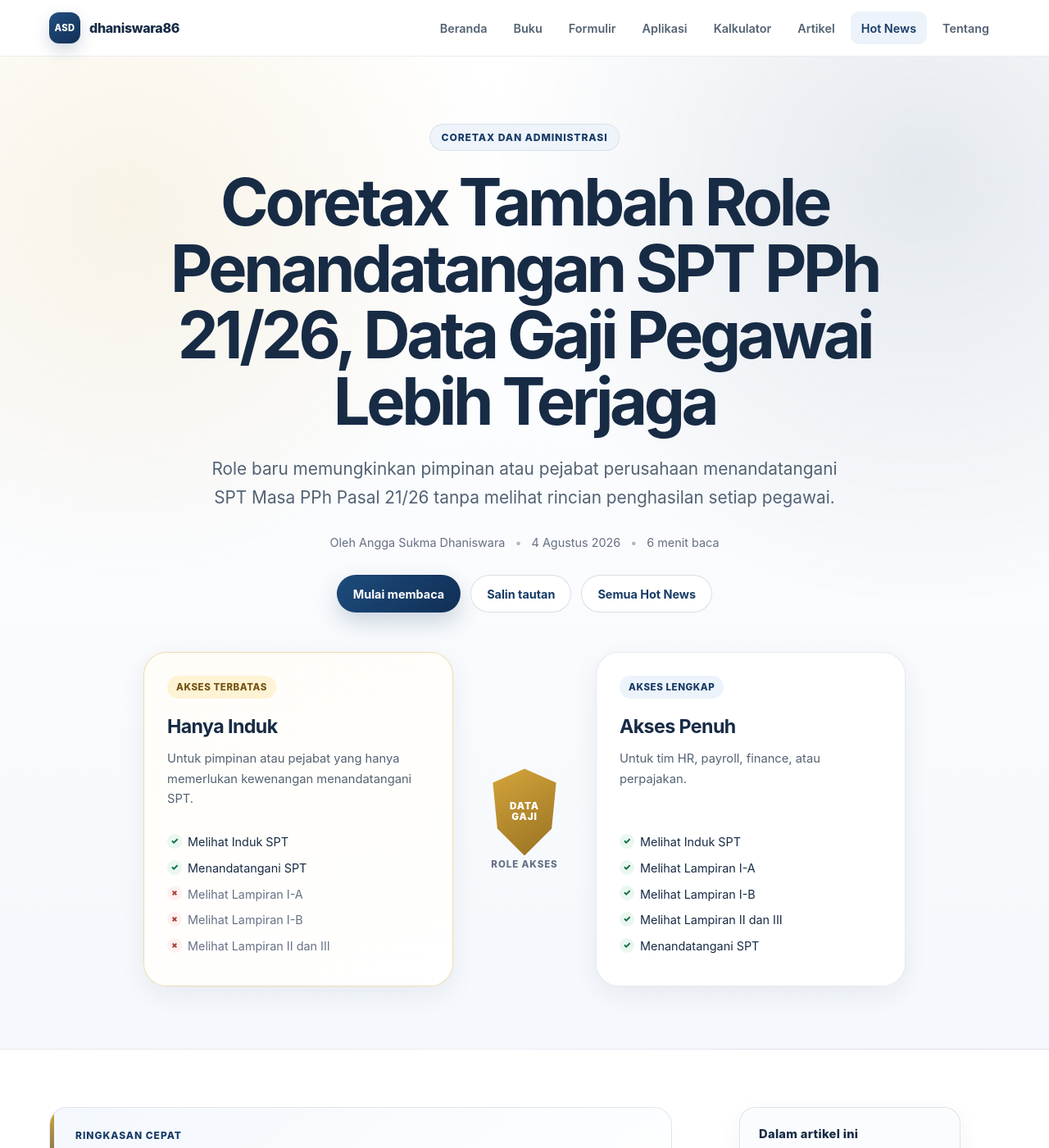
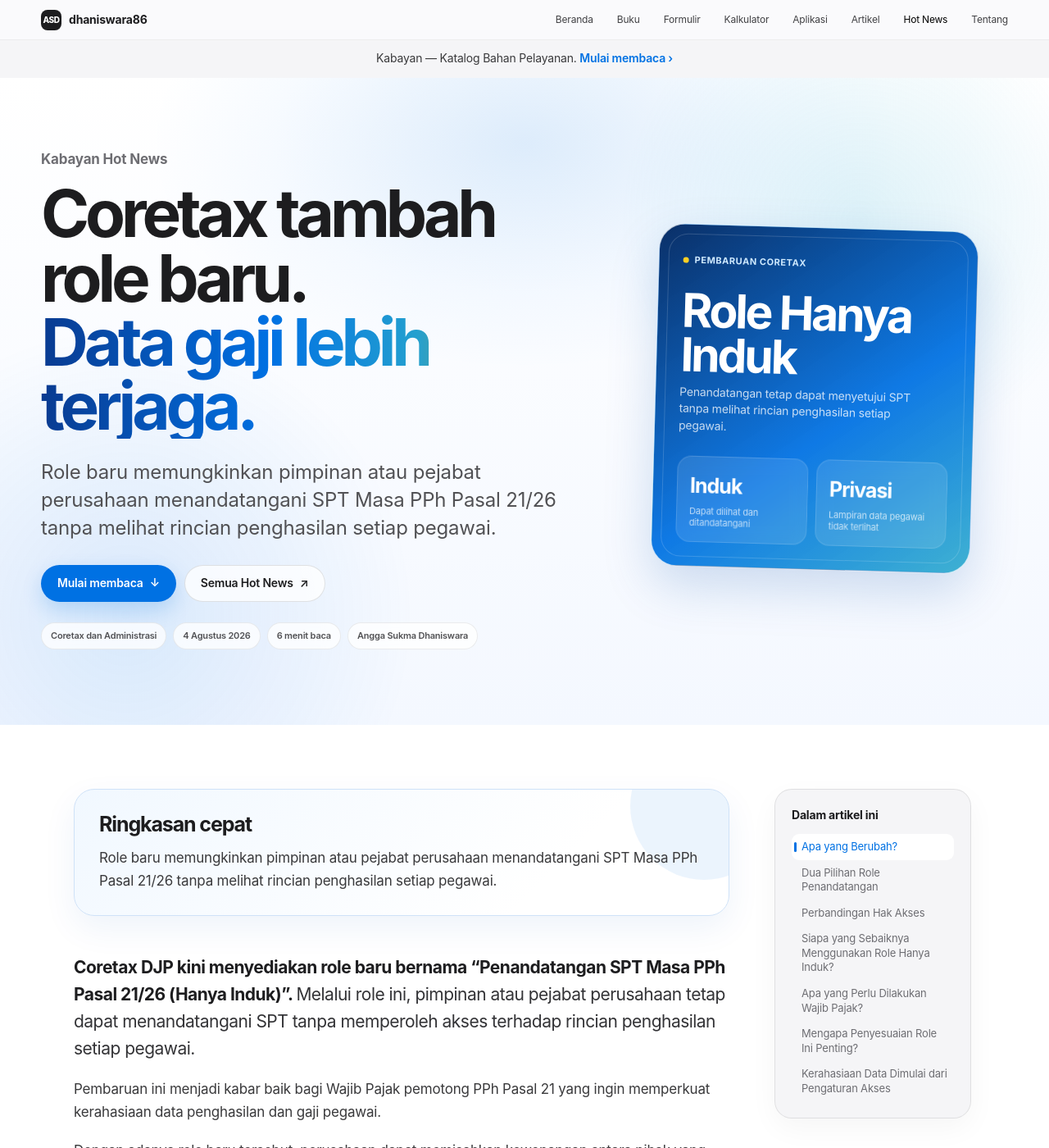
Before and after one commit to dhaniswara86/dhaniswara86.github.io, a Jekyll site: the page built from _posts/2026-08-04-coretax-role-baru-pph21-hanya-induk.md, in a window 1280 px wide and 1400 px high. Shown: the whole window at 82% size. Built offline with Jekyll 4.4.1, drawn with Linux system fonts in a browser that asks for light colours; some of the changed text lies outside the part shown.

Commit message:
Aktifkan layout editorial artikel Coretax

```diff
--- a/_posts/2026-08-04-coretax-role-baru-pph21-hanya-induk.md
+++ b/_posts/2026-08-04-coretax-role-baru-pph21-hanya-induk.md
@@ -1,20 +1,30 @@
 ---
-layout: hotnews
+layout: hotnews-editorial
 title: "Coretax Tambah Role Penandatangan SPT PPh 21/26, Data Gaji Pegawai Lebih Terjaga"
 date: 2026-08-04 09:00:00 +0700
 date_modified: 2026-08-04 09:00:00 +0700
 author: "Angga Sukma Dhaniswara"
 category: "Coretax dan Administrasi"
+
 tags:
   - Coretax
   - PPh Pasal 21
   - Hak Akses
   - Kerahasiaan Data
+
 excerpt: "Role baru memungkinkan pimpinan atau pejabat perusahaan menandatangani SPT Masa PPh Pasal 21/26 tanpa melihat rincian penghasilan setiap pegawai."
+
 reading_time: "6 menit baca"
 visual_type: "role-comparison"
+
 source_label: "FAQ Coretax"
 source_url: "https://t.me/FAQCoretax"
+
+hero_eyebrow: "Kabayan Hot News"
+hero_title: "Coretax tambah role baru."
+hero_gradient: "Data gaji lebih terjaga."
+hero_visual_label: "Pembaruan Coretax"
+hero_visual_title: "Role Hanya Induk"
 ---
 
 <p class="hotnews-lead">
```
